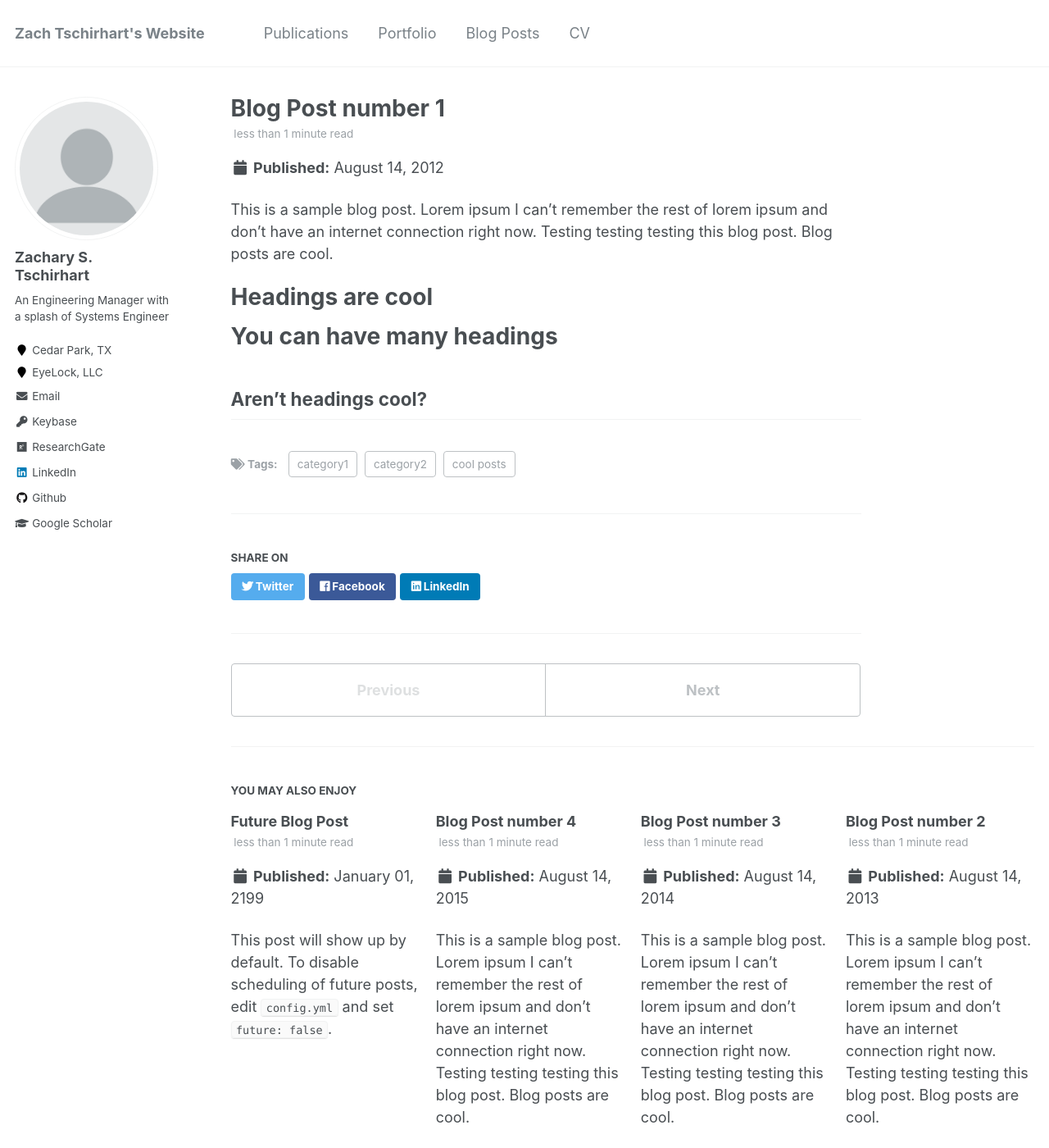
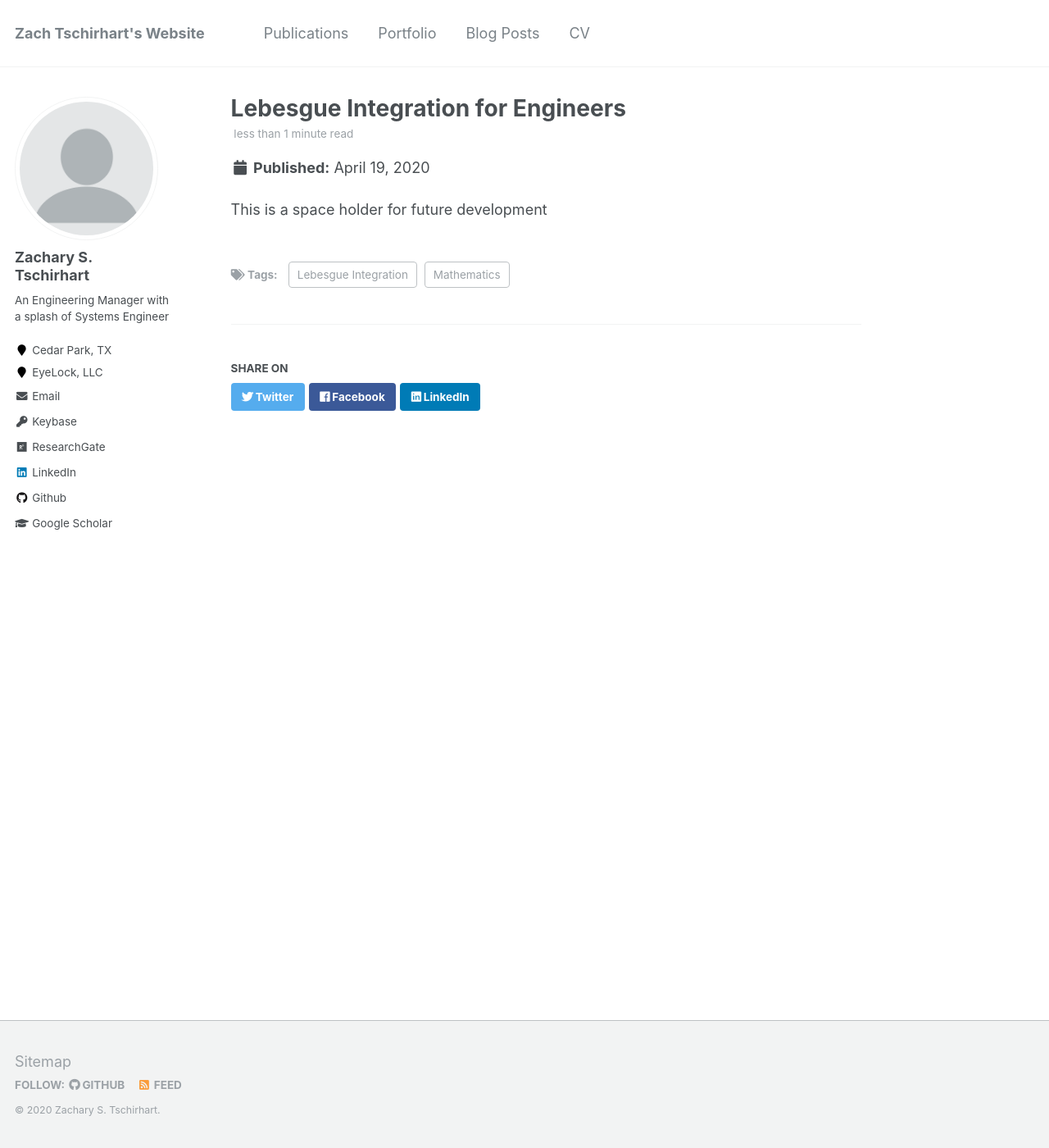
Before and after one commit to ztschir/ztschir.github.io, a Jekyll site: the page built from _posts/2012-08-14-blog-post-1.md, in a window 1280 px wide and 1400 px high. Shown: the whole window at 82% size. Built offline with Jekyll 4.4.1, drawn with Linux system fonts in a browser that asks for light colours.

Commit message:
cleaning up posts and publications

```diff
--- a/_posts/2012-08-14-blog-post-1.md
+++ b/_posts/2012-08-14-blog-post-1.md
@@ -1,20 +1,10 @@
 ---
-title: 'Blog Post number 1'
-date: 2012-08-14
-permalink: /posts/2012/08/blog-post-1/
+title: 'Lebesgue Integration for Engineers'
+date: 2020-04-19
+permalink: /posts/2020/04/lebesgue-integration-for-engineers/
 tags:
-  - cool posts
-  - category1
-  - category2
+  - Lebesgue Integration
+  - Mathematics
 ---
 
-This is a sample blog post. Lorem ipsum I can't remember the rest of lorem ipsum and don't have an internet connection right now. Testing testing testing this blog post. Blog posts are cool.
-
-Headings are cool
-======
-
-You can have many headings
-======
-
-Aren't headings cool?
-------
+This is a space holder for future development
--- a/_posts/2013-08-14-blog-post-2.md
+++ /dev/null
@@ -1,20 +0,0 @@
----
-title: 'Blog Post number 2'
-date: 2013-08-14
-permalink: /posts/2013/08/blog-post-2/
-tags:
-  - cool posts
-  - category1
-  - category2
----
-
-This is a sample blog post. Lorem ipsum I can't remember the rest of lorem ipsum and don't have an internet connection right now. Testing testing testing this blog post. Blog posts are cool.
-
-Headings are cool
-======
-
-You can have many headings
-======
-
-Aren't headings cool?
-------
--- a/_posts/2014-08-14-blog-post-3.md
+++ /dev/null
@@ -1,20 +0,0 @@
----
-title: 'Blog Post number 3'
-date: 2014-08-14
-permalink: /posts/2014/08/blog-post-3/
-tags:
-  - cool posts
-  - category1
-  - category2
----
-
-This is a sample blog post. Lorem ipsum I can't remember the rest of lorem ipsum and don't have an internet connection right now. Testing testing testing this blog post. Blog posts are cool.
-
-Headings are cool
-======
-
-You can have many headings
-======
-
-Aren't headings cool?
-------
--- a/_posts/2199-01-01-future-post.md
+++ /dev/null
@@ -1,11 +0,0 @@
----
-title: 'Future Blog Post'
-date: 2199-01-01
-permalink: /posts/2012/08/blog-post-4/
-tags:
-  - cool posts
-  - category1
-  - category2
----
-
-This post will show up by default. To disable scheduling of future posts, edit `config.yml` and set `future: false`.
```
Also changed, not shown: _posts/2015-08-14-blog-post-4.md (deleted, +0 -20 lines), _publications/2009-10-01-paper-title-number-1.md (deleted, +0 -15 lines), _publications/2010-10-01-paper-title-number-2.md (deleted, +0 -15 lines), _publications/2015-10-01-paper-title-number-3.md (deleted, +0 -15 lines), _publications/2015-10-4-exploring-parallel-programming-models-for-heterogeneous-computing-systems.md (added, +15 -0 lines), _publications/2020-07-26-evaluation-of-clustering-techniques-for-gps-phenotyping-using-mobile-sensor-data.md (added, +15 -0 lines).
